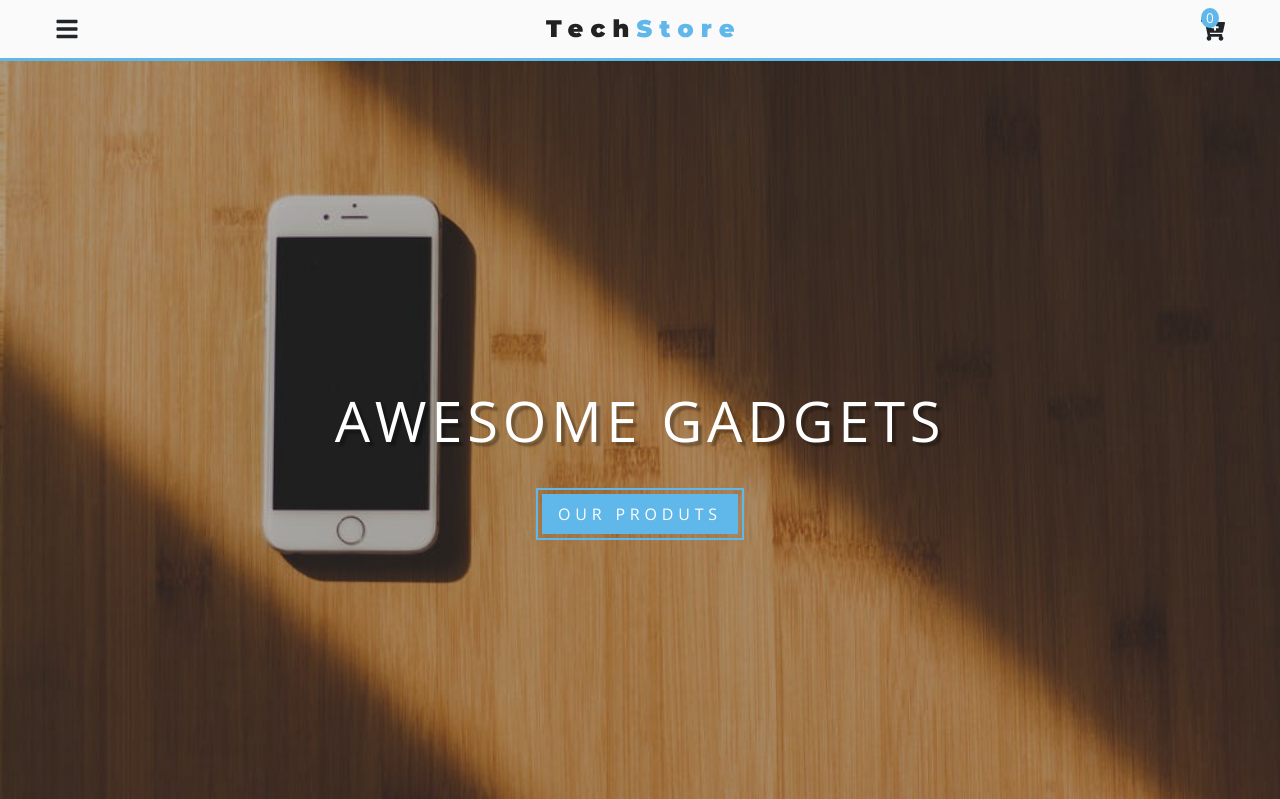
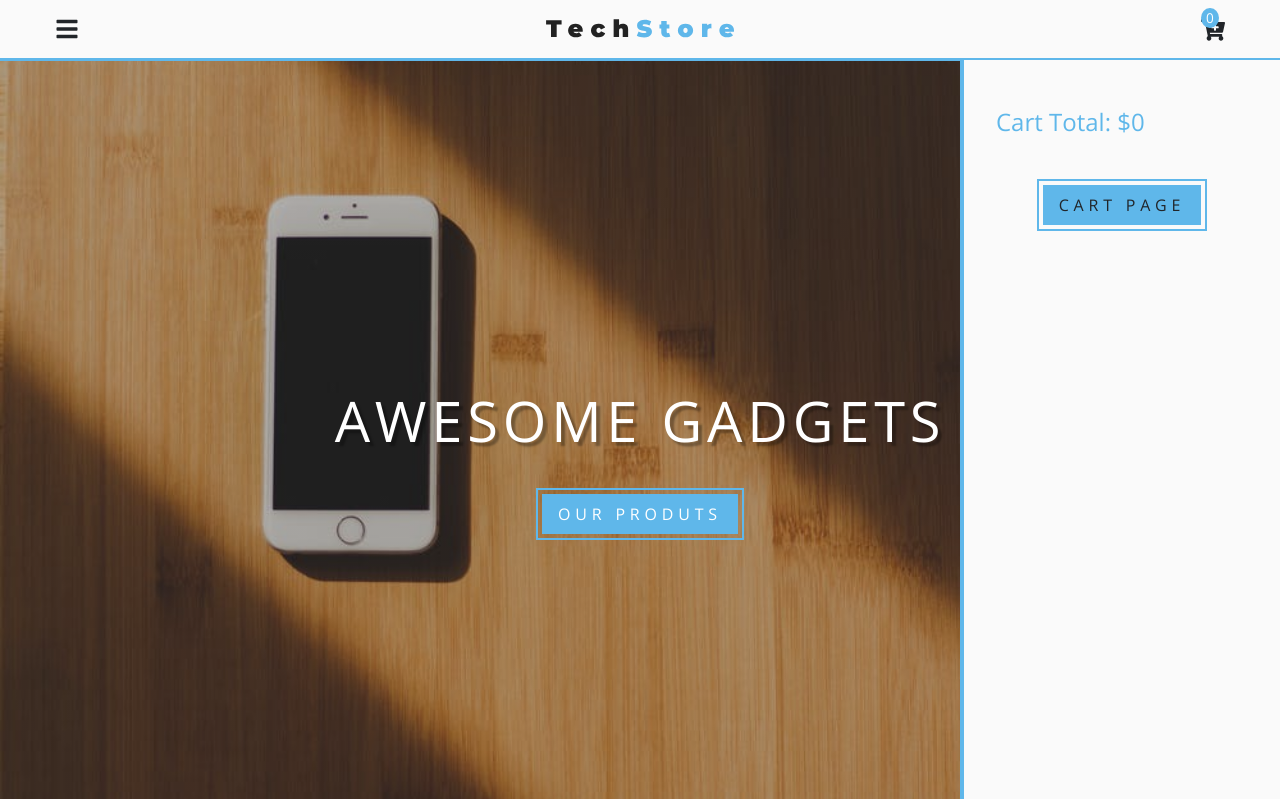
Before and after one commit to ajochope/tech-store, a React (Create React App) app: page / in a window 1280 px wide. Shown: the top 799 px of the page. Built offline with nearby package versions, Linux system fonts and the light colour scheme.

Commit message:
new_mods_20:25:04

```diff
--- a/src/components/SideCart.js
+++ b/src/components/SideCart.js
@@ -1,15 +1,35 @@
 import React from 'react';
 import {ProductConsumer} from '../context';
 import styled from 'styled-components';
+import {Link} from 'react-router-dom';
 
 export default function SideCart() {
     return (
         <ProductConsumer>
         { value => {
-            const {cartOpen, closeCart, cart} = value;
+            const {cartOpen, closeCart, cart, cartTotal} = value;
             return (
                 <CartWrapper show={cartOpen} onClick={closeCart}>
-                    <p>cart items</p>
+                    <ul>
+                        {cart.map(item => {
+                            return (
+                                <>
+                                    <li key={item.id} className="cart-item mb-4">
+                                        <img width="35" src={`../${item.image}`} /* src={item.image} } */ alt="cart item"></img>
+                                        <div className="mt-3">
+                                            <h6 className="text-uppercase">{item.title}</h6>
+                                            <h6 className="text-title text-capitalize">amount: {item.count}</h6>
+                                        </div>
+                                    </li>
+                                </>
+                            )
+                        })}
+
+                    </ul>
+                    <h4 className="text-main text-capitalize">cart total: ${cartTotal}</h4>
+                    <div className="text-center my-5">
+                        <Link to="./cart" className="main-link">cart page</Link>
+                    </div>
                 </CartWrapper>
             )
         }}
@@ -27,7 +47,15 @@
 transform:${props => props.show ? 'translateX(0)' : 'translateX(100%)'};
 border-left: 4px solid var(--primaryColor);
 transition: var(--mainTransition);
-@media (min-width: 576px){
+@media(min-width: 576px) {
     width: 20rem;
 }
+overflow: scroll;
+padding: 2rem;
+ul {
+    padding: 0 !important;
+}
+.cart-item {
+    list-style-type: none;
+}
 `;
--- a/src/context/context.js
+++ b/src/context/context.js
@@ -10,7 +10,7 @@
 class ProductProvider extends Component {
     state = {
         sidebarOpen:false,
-        cartOpen:false,
+        cartOpen:true,
         links: linkData,
         socialIcons: socialData,
         cart:[],
```
Also changed, not shown: 14 other files (tests, documents, lock files or other folders).
